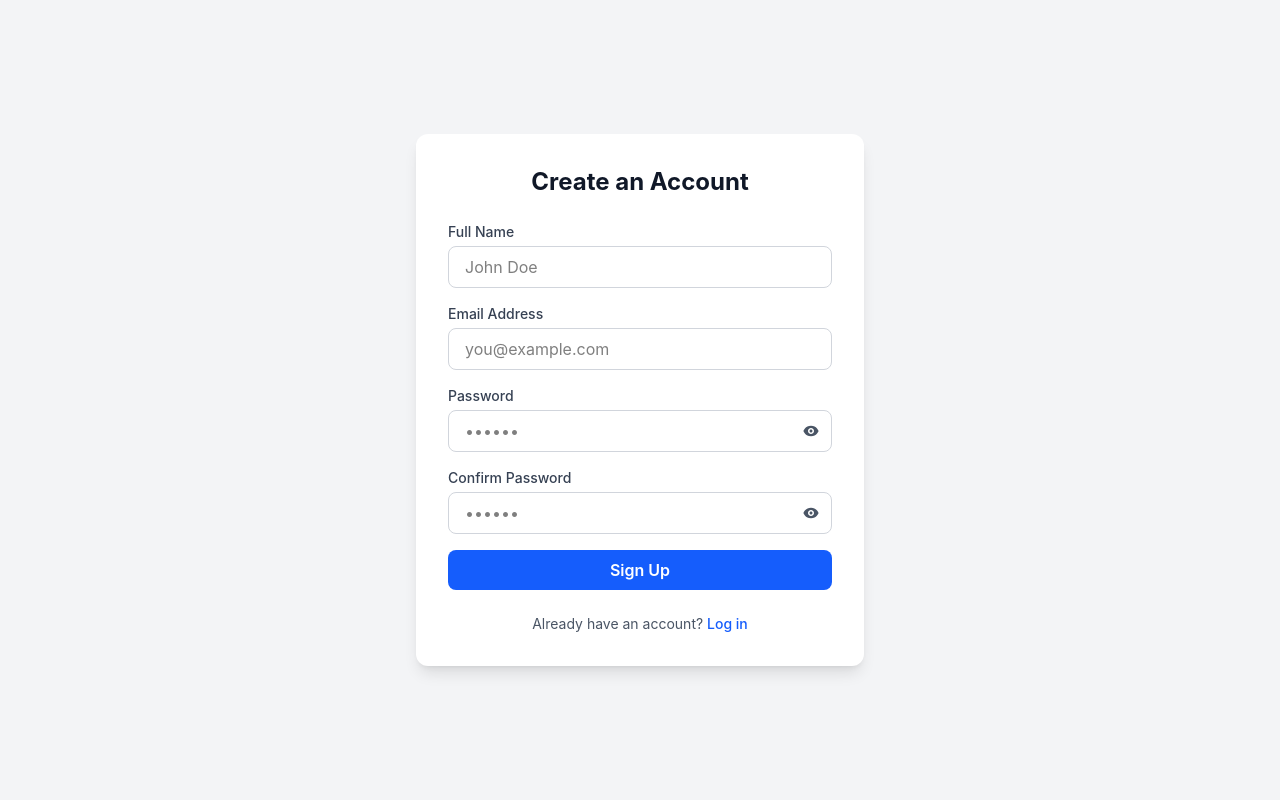
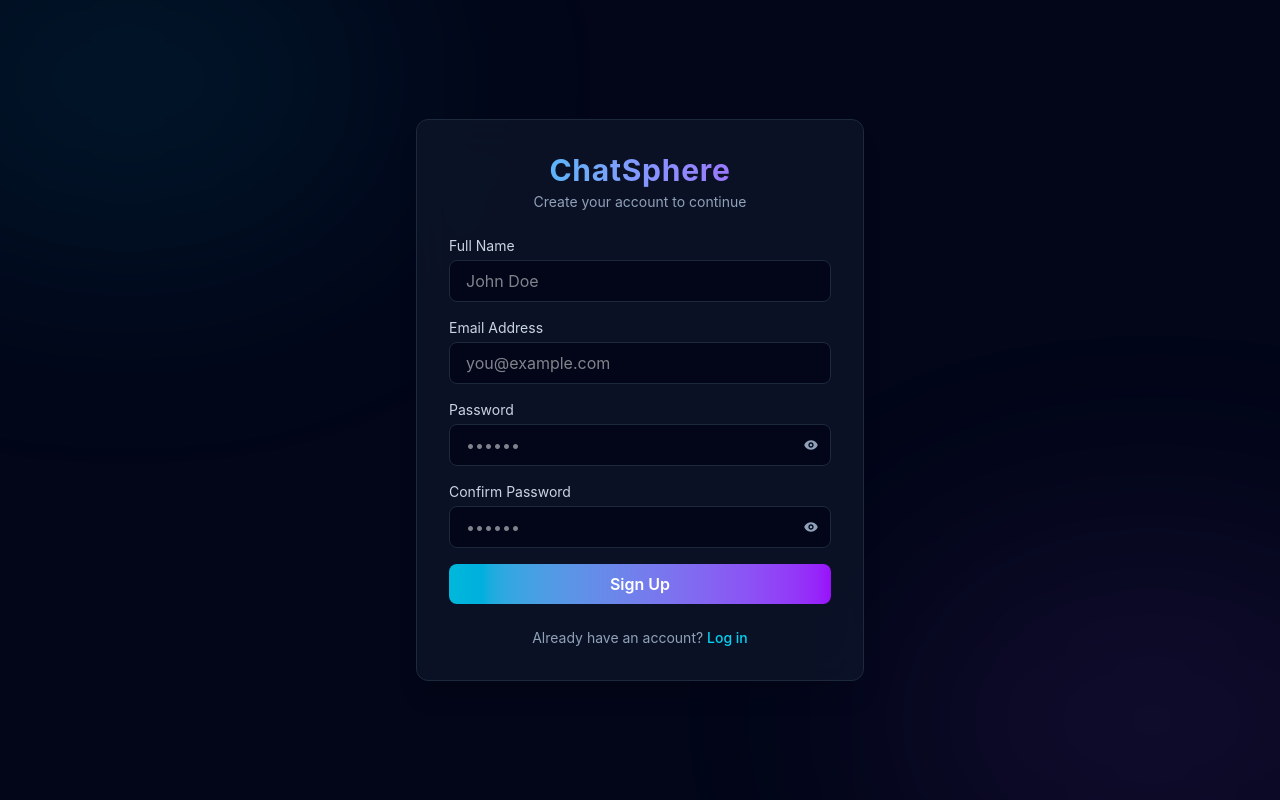
Before and after one commit to coding-kro/ChatSphere, a React app in the folder frontend/: page /signup in a window 1280 px wide. Built offline with nearby package versions, Linux system fonts and the light colour scheme; no server answers; the HTML template or start-up script is replaced by a standard one.

Commit message:
refactor: enhance UI and improve form validation in Login, Signup, and UserProfile pages

```diff
--- a/frontend/src/pages/Login.jsx
+++ b/frontend/src/pages/Login.jsx
@@ -3,22 +3,17 @@ import { Link, useNavigate } from 'react-router-dom';
 import { BiSolidHide, BiSolidShow } from 'react-icons/bi';
 import axios from 'axios';
 import { showToast } from '../utils/showToast.js';
-
 import { useAuth } from '../context/AuthContext';
 
 const Login = () => {
   const navigate = useNavigate();
-
-  // IMPORTANT
   const { setUser } = useAuth();
 
   const [email, setEmail] = useState('');
   const [password, setPassword] = useState('');
 
   const [loading, setLoading] = useState(false);
-
   const [showPassword, setShowPassword] = useState(false);
-
   const [passwordError, setPasswordError] = useState('');
 
   const apiUrl = import.meta.env.VITE_BACKEND_URL || 'http://localhost:3000';
@@ -31,7 +26,6 @@ const Login = () => {
 
     setPasswordError('');
 
-    // Email Validation
     const emailRegex = /^[^\s@]+@[^\s@]+\.[^\s@]+$/;
 
     if (!emailRegex.test(trimmedEmail)) {
@@ -39,7 +33,6 @@ const Login = () => {
       return;
     }
 
-    // Password Validation
     if (trimmedPassword.length < 6) {
       setPasswordError('Password must be at least 6 characters long');
       return;
@@ -59,12 +52,9 @@ const Login = () => {
         },
       );
 
-      // IMPORTANT
       setUser(res.data);
-
       showToast('success', 'Login successful!');
 
-      // Reset Form
       setEmail('');
       setPassword('');
       setShowPassword(false);
@@ -73,7 +63,6 @@ const Login = () => {
     } catch (error) {
       const message =
         error.response?.data?.message || 'Invalid email or password';
-
       showToast('error', message);
     } finally {
       setLoading(false);
@@ -81,119 +70,100 @@ const Login = () => {
   };
 
   return (
-    <div className="min-h-screen flex items-center justify-center bg-gray-100 p-4">
-      <div className="max-w-md w-full bg-white rounded-xl shadow-lg p-8">
-        <h2 className="text-2xl font-bold text-gray-900 text-center mb-6">
-          Welcome Back
-        </h2>
+    <main className="min-h-screen bg-slate-950 text-white flex items-center justify-center relative overflow-hidden p-4">
+      {/* Background Glows */}
+      <div className="fixed top-[-10%] left-[-10%] w-[40%] h-[40%] bg-cyan-500/10 rounded-full blur-[120px] pointer-events-none" />
+      <div className="fixed bottom-[-10%] right-[-10%] w-[40%] h-[40%] bg-purple-500/10 rounded-full blur-[120px] pointer-events-none" />
+
+      {/* Card */}
+      <div className="w-full max-w-md bg-slate-900/70 backdrop-blur-xl border border-slate-800 rounded-xl shadow-xl p-8">
+        {/* Brand Header */}
+        <div className="text-center mb-6">
+          <h1 className="text-3xl font-bold tracking-wide bg-linear-to-r from-cyan-400 to-purple-500 text-transparent bg-clip-text">
+            ChatSphere
+          </h1>
+          <p className="text-slate-400 text-sm mt-1">Welcome back 👋</p>
+        </div>
 
         <form
           onSubmit={handleLogin}
-          className={`space-y-4 ${
-            loading ? 'opacity-70 pointer-events-none' : ''
-          }`}
+          className={`space-y-4 ${loading ? 'opacity-70 pointer-events-none' : ''}`}
         >
           {/* Email */}
           <div>
-            <label
-              htmlFor="email"
-              className="block text-sm font-medium text-gray-700 mb-1"
-            >
+            <label className="block text-sm mb-1 text-slate-300">
               Email Address
             </label>
 
             <input
               type="email"
-              id="email"
               placeholder="you@example.com"
-              required
-              autoComplete="email"
-              disabled={loading}
               value={email}
               onChange={(e) => setEmail(e.target.value)}
-              className="w-full px-4 py-2 border border-gray-300 rounded-lg focus:ring-2 focus:ring-blue-500 focus:border-transparent outline-none transition-all"
+              disabled={loading}
+              className="w-full px-4 py-2 bg-slate-950 border border-slate-800 rounded-lg focus:ring-2 focus:ring-cyan-500 outline-none"
             />
           </div>
 
           {/* Password */}
           <div>
-            <label
-              htmlFor="password"
-              className="block text-sm font-medium text-gray-700 mb-1"
-            >
+            <label className="block text-sm mb-1 text-slate-300">
               Password
             </label>
 
             <div className="relative">
               <input
                 type={showPassword ? 'text' : 'password'}
-                id="password"
                 placeholder="••••••"
-                required
-                autoComplete="current-password"
-                disabled={loading}
                 value={password}
                 onChange={(e) => {
                   setPassword(e.target.value);
                   setPasswordError('');
                 }}
-                aria-invalid={!!passwordError}
-                aria-describedby="password-error"
-                className="w-full px-4 py-2 pr-12 border border-gray-300 rounded-lg focus:ring-2 focus:ring-blue-500 focus:border-transparent outline-none transition-all"
+                disabled={loading}
+                className="w-full px-4 py-2 pr-12 bg-slate-950 border border-slate-800 rounded-lg focus:ring-2 focus:ring-cyan-500 outline-none"
               />
 
               <button
                 type="button"
-                aria-label={showPassword ? 'Hide password' : 'Show password'}
-                disabled={loading}
                 onClick={() => setShowPassword(!showPassword)}
-                className="absolute right-3 top-1/2 -translate-y-1/2 text-lg text-gray-600 hover:text-blue-600"
+                className="absolute right-3 top-1/2 -translate-y-1/2 text-slate-400 hover:text-cyan-400"
               >
                 {showPassword ? <BiSolidHide /> : <BiSolidShow />}
               </button>
             </div>
 
             {passwordError && (
-              <p id="password-error" className="text-red-500 text-sm mt-1">
-                {passwordError}
-              </p>
+              <p className="text-red-400 text-sm mt-1">{passwordError}</p>
             )}
           </div>
 
-          {/* Submit Button */}
+          {/* Submit */}
           <button
             type="submit"
             disabled={loading}
-            className={`w-full text-white font-semibold py-2 rounded-lg transition-colors duration-200 ${
+            className={`w-full py-2 rounded-lg font-semibold transition ${
               loading
-                ? 'bg-blue-400 cursor-not-allowed'
-                : 'bg-blue-600 hover:bg-blue-700'
+                ? 'bg-slate-700 cursor-not-allowed'
+                : 'bg-linear-to-r from-cyan-500 to-purple-600 hover:opacity-90'
             }`}
           >
-            {loading ? (
-              <span className="flex items-center justify-center gap-2">
-                <span className="w-4 h-4 border-2 border-white border-t-transparent rounded-full animate-spin"></span>
-                Logging in...
-              </span>
-            ) : (
-              'Login'
-            )}
+            {loading ? 'Logging in...' : 'Login'}
           </button>
         </form>
 
-        <div className="mt-6 text-center">
-          <p className="text-sm text-gray-600">
+        {/* Signup Link */}
+        <div className="mt-6 text-center text-slate-400 text-sm">
           Don&apos;t have an account?{' '}
           <Link
             to="/signup"
-              className="text-blue-600 hover:underline font-medium"
+            className="text-cyan-400 hover:text-purple-400 font-medium"
           >
             Sign up
           </Link>
-          </p>
         </div>
       </div>
-    </div>
+    </main>
   );
 };
 
--- a/frontend/src/pages/Signup.jsx
+++ b/frontend/src/pages/Signup.jsx
@@ -33,7 +33,6 @@ const Signup = () => {
     setPasswordError('');
     setConfirmPasswordError('');
 
-    // Email Validation
     const emailRegex = /^[^\s@]+@[^\s@]+\.[^\s@]+$/;
 
     if (!emailRegex.test(trimmedEmail)) {
@@ -41,17 +40,15 @@ const Signup = () => {
       return;
     }
 
-    // Password Validation
     const passwordRegex = /^(?=.*[A-Za-z])(?=.*\d)[A-Za-z\d@$!%*?&]{6,}$/;
 
     if (!passwordRegex.test(trimmedPassword)) {
       setPasswordError(
-        'Password must contain at least 6 characters, including letters and numbers',
+        'Password must be at least 6 characters and include letters and numbers',
       );
       return;
     }
 
-    // Confirm Password Validation
     if (trimmedPassword !== trimmedConfirmPassword) {
       setConfirmPasswordError('Passwords do not match');
       return;
@@ -68,7 +65,6 @@ const Signup = () => {
 
       showToast('success', 'Signup successful!');
 
-      // Reset Form
       setFullName('');
       setEmail('');
       setPassword('');
@@ -81,7 +77,6 @@ const Signup = () => {
     } catch (error) {
       const message =
         error.response?.data?.message || 'Signup failed. Try again.';
-
       showToast('error', message);
     } finally {
       setLoading(false);
@@ -89,11 +84,22 @@ const Signup = () => {
   };
 
   return (
-    <div className="min-h-screen flex items-center justify-center bg-gray-100 p-4">
-      <div className="max-w-md w-full bg-white rounded-xl shadow-lg p-8">
-        <h2 className="text-2xl font-bold text-gray-900 text-center mb-6">
-          Create an Account
-        </h2>
+    <main className="min-h-screen bg-slate-950 text-white flex items-center justify-center relative overflow-hidden p-4">
+      {/* Background Glows */}
+      <div className="fixed top-[-10%] left-[-10%] w-[40%] h-[40%] bg-cyan-500/10 rounded-full blur-[120px] pointer-events-none" />
+      <div className="fixed bottom-[-10%] right-[-10%] w-[40%] h-[40%] bg-purple-500/10 rounded-full blur-[120px] pointer-events-none" />
+
+      {/* Card */}
+      <div className="w-full max-w-md bg-slate-900/70 backdrop-blur-xl border border-slate-800 rounded-xl shadow-xl p-8">
+        {/* Brand Header */}
+        <div className="text-center mb-6">
+          <h1 className="text-3xl font-bold tracking-wide bg-linear-to-r from-cyan-400 to-purple-500 text-transparent bg-clip-text">
+            ChatSphere
+          </h1>
+          <p className="text-slate-400 text-sm mt-1">
+            Create your account to continue
+          </p>
+        </div>
 
         <form
           onSubmit={handleSignup}
@@ -103,138 +109,97 @@ const Signup = () => {
         >
           {/* Full Name */}
           <div>
-            <label
-              htmlFor="fullName"
-              className="block text-sm font-medium text-gray-700 mb-1"
-            >
+            <label className="block text-sm mb-1 text-slate-300">
               Full Name
             </label>
-
             <input
               type="text"
-              id="fullName"
               placeholder="John Doe"
-              required
-              autoComplete="name"
-              disabled={loading}
               value={fullName}
               onChange={(e) => setFullName(e.target.value)}
-              className="w-full px-4 py-2 border border-gray-300 rounded-lg focus:ring-2 focus:ring-blue-500 focus:border-transparent outline-none transition-all"
+              disabled={loading}
+              className="w-full px-4 py-2 bg-slate-950 border border-slate-800 rounded-lg focus:ring-2 focus:ring-cyan-500 outline-none"
             />
           </div>
 
           {/* Email */}
           <div>
-            <label
-              htmlFor="email"
-              className="block text-sm font-medium text-gray-700 mb-1"
-            >
+            <label className="block text-sm mb-1 text-slate-300">
               Email Address
             </label>
-
             <input
               type="email"
-              id="email"
               placeholder="you@example.com"
-              required
-              autoComplete="email"
-              disabled={loading}
               value={email}
               onChange={(e) => setEmail(e.target.value)}
-              className="w-full px-4 py-2 border border-gray-300 rounded-lg focus:ring-2 focus:ring-blue-500 focus:border-transparent outline-none transition-all"
+              disabled={loading}
+              className="w-full px-4 py-2 bg-slate-950 border border-slate-800 rounded-lg focus:ring-2 focus:ring-cyan-500 outline-none"
             />
           </div>
 
           {/* Password */}
           <div>
-            <label
-              htmlFor="password"
-              className="block text-sm font-medium text-gray-700 mb-1"
-            >
+            <label className="block text-sm mb-1 text-slate-300">
               Password
             </label>
 
             <div className="relative">
               <input
                 type={showPassword ? 'text' : 'password'}
-                id="password"
                 placeholder="••••••"
-                required
-                autoComplete="new-password"
-                disabled={loading}
                 value={password}
                 onChange={(e) => {
                   setPassword(e.target.value);
                   setPasswordError('');
                 }}
-                aria-invalid={!!passwordError}
-                aria-describedby="password-error"
-                className="w-full px-4 py-2 pr-12 border border-gray-300 rounded-lg focus:ring-2 focus:ring-blue-500 focus:border-transparent outline-none transition-all"
+                disabled={loading}
+                className="w-full px-4 py-2 pr-12 bg-slate-950 border border-slate-800 rounded-lg focus:ring-2 focus:ring-cyan-500 outline-none"
               />
 
               <button
                 type="button"
-                aria-label={showPassword ? 'Hide password' : 'Show password'}
-                disabled={loading}
                 onClick={() => setShowPassword(!showPassword)}
-                className="absolute right-3 top-1/2 -translate-y-1/2 text-lg text-gray-600 hover:text-blue-600"
+                className="absolute right-3 top-1/2 -translate-y-1/2 text-slate-400 hover:text-cyan-400"
               >
                 {showPassword ? <BiSolidHide /> : <BiSolidShow />}
               </button>
             </div>
 
             {passwordError && (
-              <p id="password-error" className="text-red-500 text-sm mt-1">
-                {passwordError}
-              </p>
+              <p className="text-red-400 text-sm mt-1">{passwordError}</p>
             )}
           </div>
 
           {/* Confirm Password */}
           <div>
-            <label
-              htmlFor="confirmPassword"
-              className="block text-sm font-medium text-gray-700 mb-1"
-            >
+            <label className="block text-sm mb-1 text-slate-300">
               Confirm Password
             </label>
 
             <div className="relative">
               <input
                 type={showConfirmPassword ? 'text' : 'password'}
-                id="confirmPassword"
                 placeholder="••••••"
-                required
-                autoComplete="new-password"
-                disabled={loading}
                 value={confirmPassword}
                 onChange={(e) => {
                   setConfirmPassword(e.target.value);
                   setConfirmPasswordError('');
                 }}
-                aria-invalid={!!confirmPasswordError}
-                aria-describedby="confirm-password-error"
-                className="w-full px-4 py-2 pr-12 border border-gray-300 rounded-lg focus:ring-2 focus:ring-blue-500 focus:border-transparent outline-none transition-all"
+                disabled={loading}
+                className="w-full px-4 py-2 pr-12 bg-slate-950 border border-slate-800 rounded-lg focus:ring-2 focus:ring-cyan-500 outline-none"
               />
 
               <button
                 type="button"
-                aria-label={
-                  showConfirmPassword ? 'Hide password' : 'Show password'
-                }
-                disabled={loading}
                 onClick={() => setShowConfirmPassword(!showConfirmPassword)}
-                className="absolute right-3 top-1/2 -translate-y-1/2 text-lg text-gray-600 hover:text-blue-600"
+                className="absolute right-3 top-1/2 -translate-y-1/2 text-slate-400 hover:text-purple-400"
               >
                 {showConfirmPassword ? <BiSolidHide /> : <BiSolidShow />}
               </button>
             </div>
 
             {confirmPasswordError && (
-              <p
-                id="confirm-password-error"
-                className="text-red-500 text-sm mt-1"
-              >
+              <p className="text-red-400 text-sm mt-1">
                 {confirmPasswordError}
               </p>
             )}
@@ -244,37 +209,28 @@ const Signup = () => {
           <button
             type="submit"
             disabled={loading}
-            className={`w-full text-white font-semibold py-2 rounded-lg transition-colors duration-200 ${
+            className={`w-full py-2 rounded-lg font-semibold transition ${
               loading
-                ? 'bg-blue-400 cursor-not-allowed'
-                : 'bg-blue-600 hover:bg-blue-700'
+                ? 'bg-slate-700 cursor-not-allowed'
+                : 'bg-linear-to-r from-cyan-500 to-purple-600 hover:opacity-90'
             }`}
           >
-            {loading ? (
-              <span className="flex items-center justify-center gap-2">
-                <span className="w-4 h-4 border-2 border-white border-t-transparent rounded-full animate-spin"></span>
-                Signing up...
-              </span>
-            ) : (
-              'Sign Up'
-            )}
+            {loading ? 'Signing up...' : 'Sign Up'}
           </button>
         </form>
 
-        {/* Login Redirect */}
-        <div className="mt-6 text-center">
-          <p className="text-sm text-gray-600">
+        {/* Login Link */}
+        <div className="mt-6 text-center text-slate-400 text-sm">
           Already have an account?{' '}
           <Link
             to="/login"
-              className="text-blue-600 hover:underline font-medium"
+            className="text-cyan-400 hover:text-purple-400 font-medium"
           >
             Log in
           </Link>
-          </p>
         </div>
       </div>
-    </div>
+    </main>
   );
 };
 
```
Also changed, not shown: frontend/src/pages/UserProfile.jsx (+46 -14 lines). Lines whose indentation alone changed are shown as unchanged.
